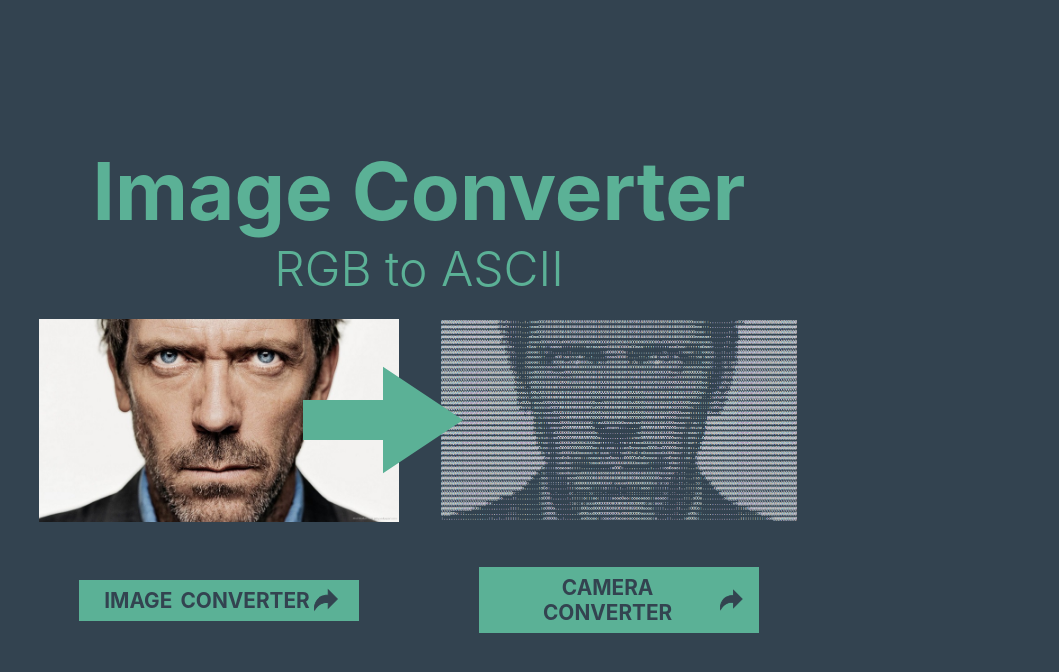
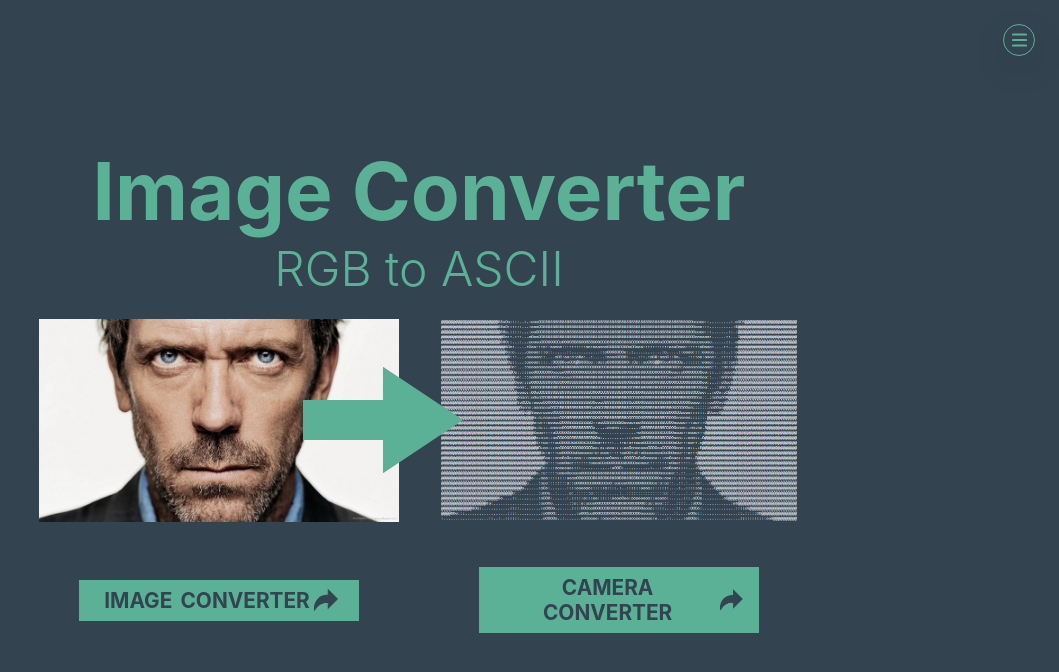
Before and after one commit to dandybytes/asciifier, a React (Create React App) app: page / in a window 1280 px wide. Shown: the top 672 px of the page, without its empty margins (221-1280 px from the left). Built offline with nearby package versions, Linux system fonts and the light colour scheme.

Commit message:
Make the menu visible on all pages

```diff
--- a/src/App.js
+++ b/src/App.js
@@ -1,13 +1,16 @@
 import React from "react";
 import {Route, Switch} from "react-router-dom";
+
 import HomePage from "./components/pages/HomePage";
 import ImagePage from "./components/pages/ImagePage";
 import CameraPage from "./components/pages/CameraPage";
 import NotFoundPage from "./components/pages/NotFoundPage";
+import Menu from "./components/common/Menu";
 
 function App() {
     return (
         <>
+            <Menu />
             <Switch>
                 <Route path="/" exact component={HomePage} />
                 <Route path="/image" component={ImagePage} />
--- a/src/components/common/Menu.scss
+++ b/src/components/common/Menu.scss
@@ -7,6 +7,7 @@
     height: 7.5vmin;
     width: 7.5vmin;
     cursor: pointer;
+    z-index: 1000;
     @media only screen and (min-width: $breakMedium) {
         top: 3vmin;
         right: 3vmin;
@@ -25,6 +26,7 @@
     }
 
     &-btn {
+        position: relative;
         z-index: 1002;
         height: 100%;
         display: flex;
@@ -79,6 +81,10 @@
     &-bg {
         z-index: 1000;
         position: fixed;
+        width: 0;
+        height: 0;
+        top: 0;
+        right: 0;
         border-radius: 50%;
         background-color: var(--darkColor);
         opacity: 0;
--- a/src/components/pages/CameraPage.jsx
+++ b/src/components/pages/CameraPage.jsx
@@ -2,14 +2,12 @@ import React from "react";
 import Title from "./../common/Title";
 import LinkButton from "../common/LinkButton";
 import GoBackIcon from "../icons/GoBackIcon";
-import Menu from "../common/Menu";
 import Benchmark from "../Benchmark";
 import "./CameraPage.scss";
 
 const CameraPage = () => {
     return (
         <div className="camera-page">
-            <Menu />
             <Benchmark />
             <Title text="camera converter - coming up soon" center></Title>
             <LinkButton destination="/">
--- a/src/components/pages/ImagePage.jsx
+++ b/src/components/pages/ImagePage.jsx
@@ -1,6 +1,5 @@
 import React, {useContext} from "react";
 import {Context} from "../../context/Context";
-import Menu from "../common/Menu";
 import FileUpload from "../FileUpload";
 import Canvas from "../Canvas";
 import Output from "../Output";
@@ -13,7 +12,6 @@ const ImagePage = () => {
 
     return (
         <div className="image-page">
-            <Menu />
             <Benchmark />
             <main>
                 <Canvas />
```
